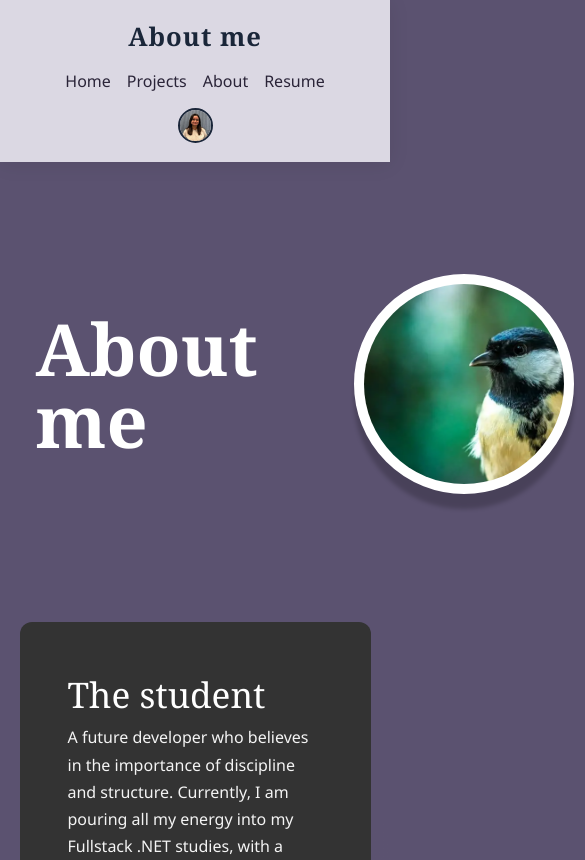
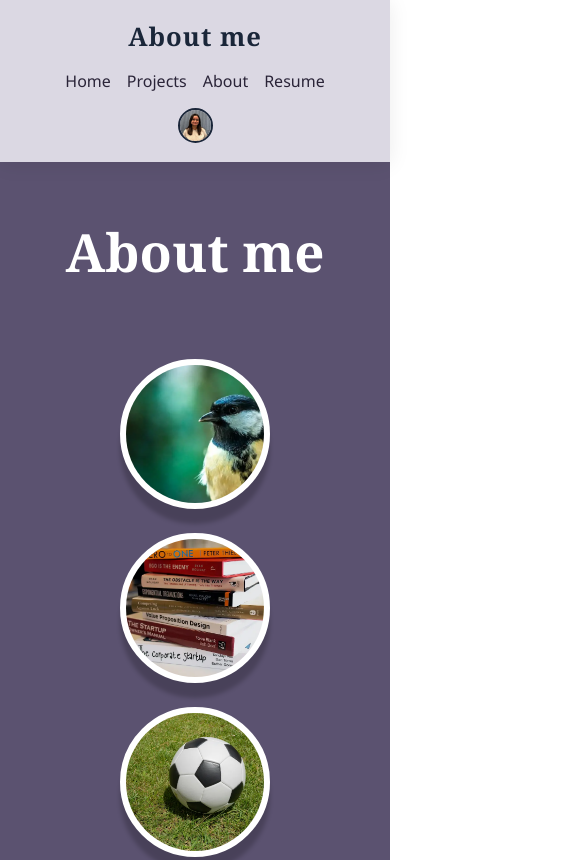
Before and after one commit to Vic-Linden/Lab1Frontend, a plain HTML site: page about.html in a window 390 px wide. Shown: the top 860 px of the page, 585 px wide, since content can reach past the window. Drawn offline with Linux system fonts and the light colour scheme.

Commit message:
responsive design

```diff
--- a/style.css
+++ b/style.css
@@ -541,3 +541,44 @@ nav {
     opacity: 1;
     line-height: 1.7;
 }
+
+/* ---------- RESPONSIVE DESIGN ----------- */
+@media (max-width: 1024px) {
+    .about-section {
+        grid-template-columns: 1fr;
+        text-align: center;
+        gap: 2rem;
+        padding-top: 3rem;
+    }
+
+    .about-slider {
+        flex-wrap: wrap; /*Pictures jumps down a row if they cant fit */
+        justify-content: center;
+    }
+
+    .about-card {
+        width: 180px;
+        height: 180px;
+    }
+}
+
+@media (max-width: 600px) {
+    .about-header {
+        font-size: 2.2rem;
+    }
+
+    .about-card {
+        width: 150px;
+        height: 150px;
+        border-width: 6px; /*thin out the border */
+    }
+
+    .text-container {
+        padding: 1.5rem;
+        gap: 1.5rem;
+    }
+
+    .about-text h2 {
+        font-size: 1.8rem;
+    }
+}
```
